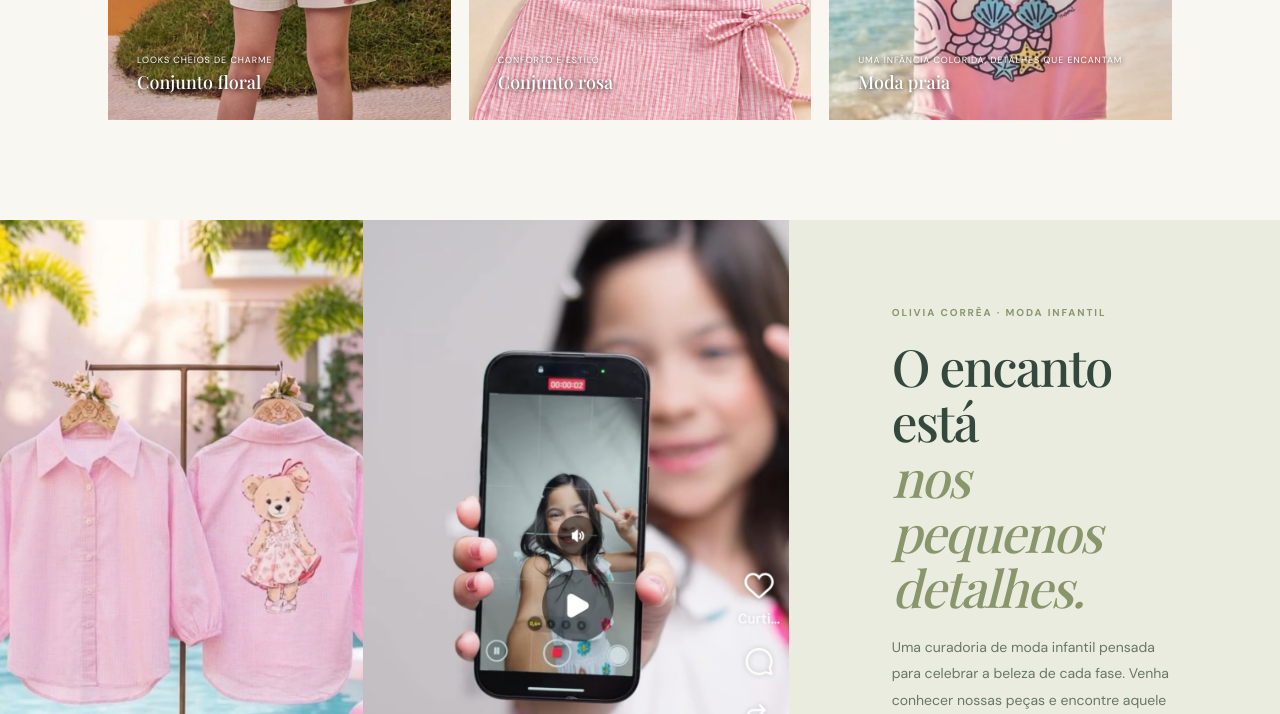
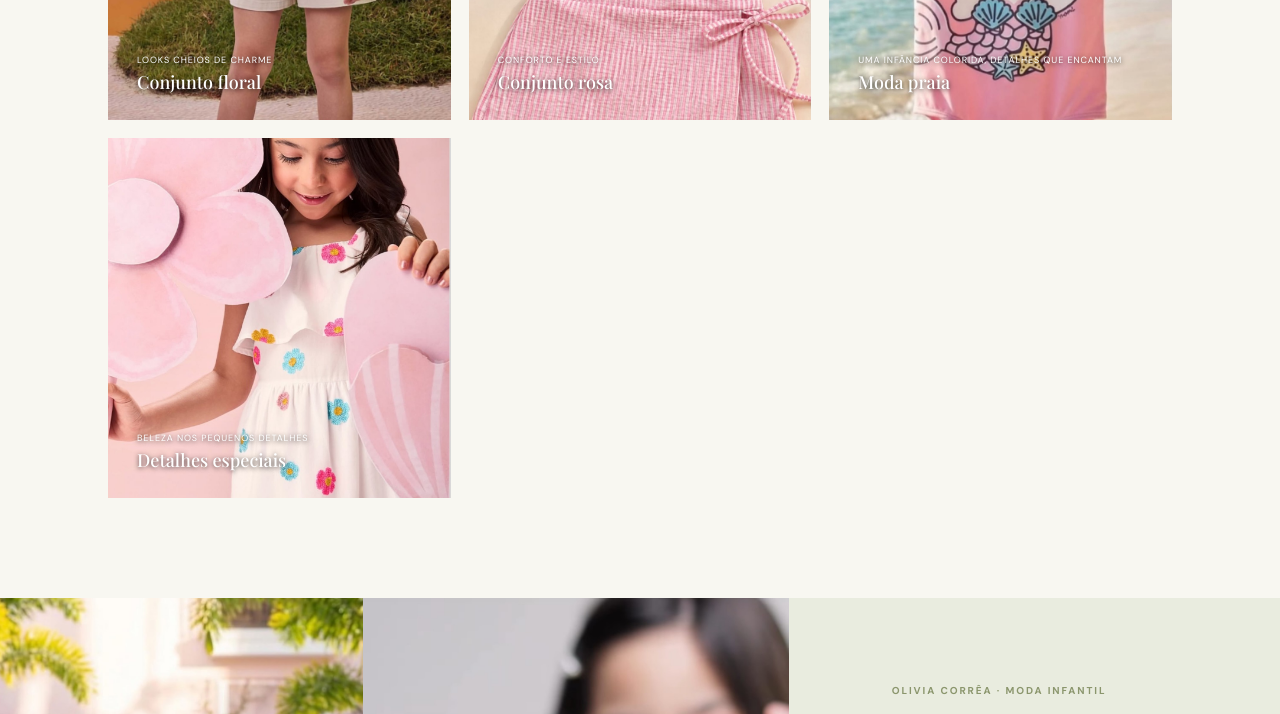
Before and after one commit to wchagas73-lang/Oliviacorrea, a plain HTML site: page index.html in a window 1280 px wide. Shown: the part 2680-3394 px from the top of the page. Drawn offline with nearby package versions, Linux system fonts and the light colour scheme.

Commit message:
Restore missing detail photo in collection

```diff
--- a/index.html
+++ b/index.html
@@ -70,6 +70,7 @@
         <article class="product-card"><img src="assets/look-floral-short.jpg" alt="Look infantil com blusa floral e short"><div class="product-label"><span>Looks cheios de charme</span><b>Conjunto floral</b></div></article>
         <article class="product-card"><img src="assets/conjunto-rosa-listrado.jpg" alt="Conjunto infantil rosa listrado"><div class="product-label"><span>Conforto e estilo</span><b>Conjunto rosa</b></div></article>
         <article class="product-card"><img src="assets/maio-rosa.jpg" alt="Moda praia infantil rosa"><div class="product-label"><span>Uma infância colorida, detalhes que encantam</span><b>Moda praia</b></div></article>
+        <article class="product-card"><img src="assets/detalhe-vestido.jpg" alt="Detalhe de vestido infantil"><div class="product-label"><span>Beleza nos pequenos detalhes</span><b>Detalhes especiais</b></div></article>
       </div>
     </section>
 
```
